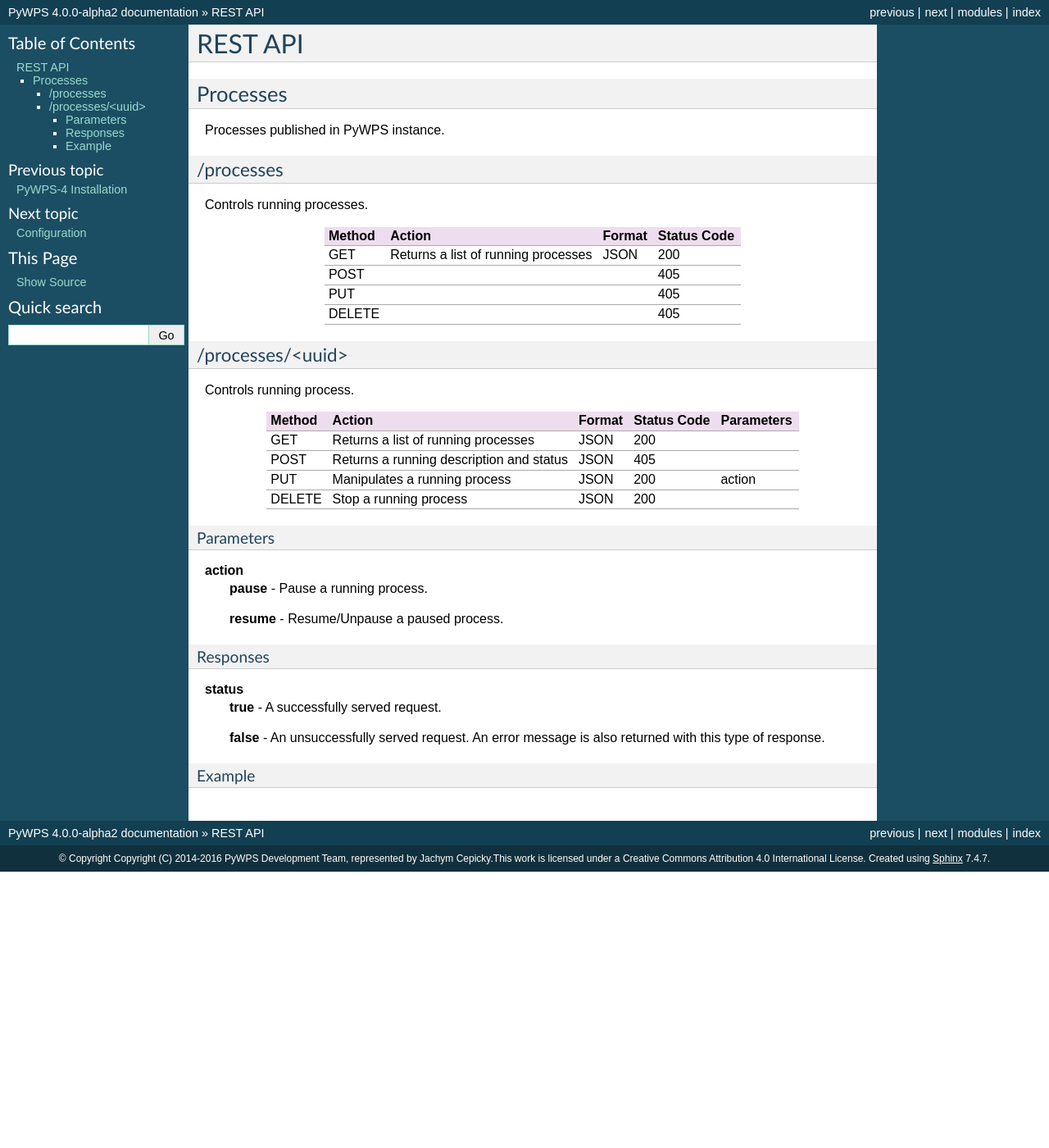
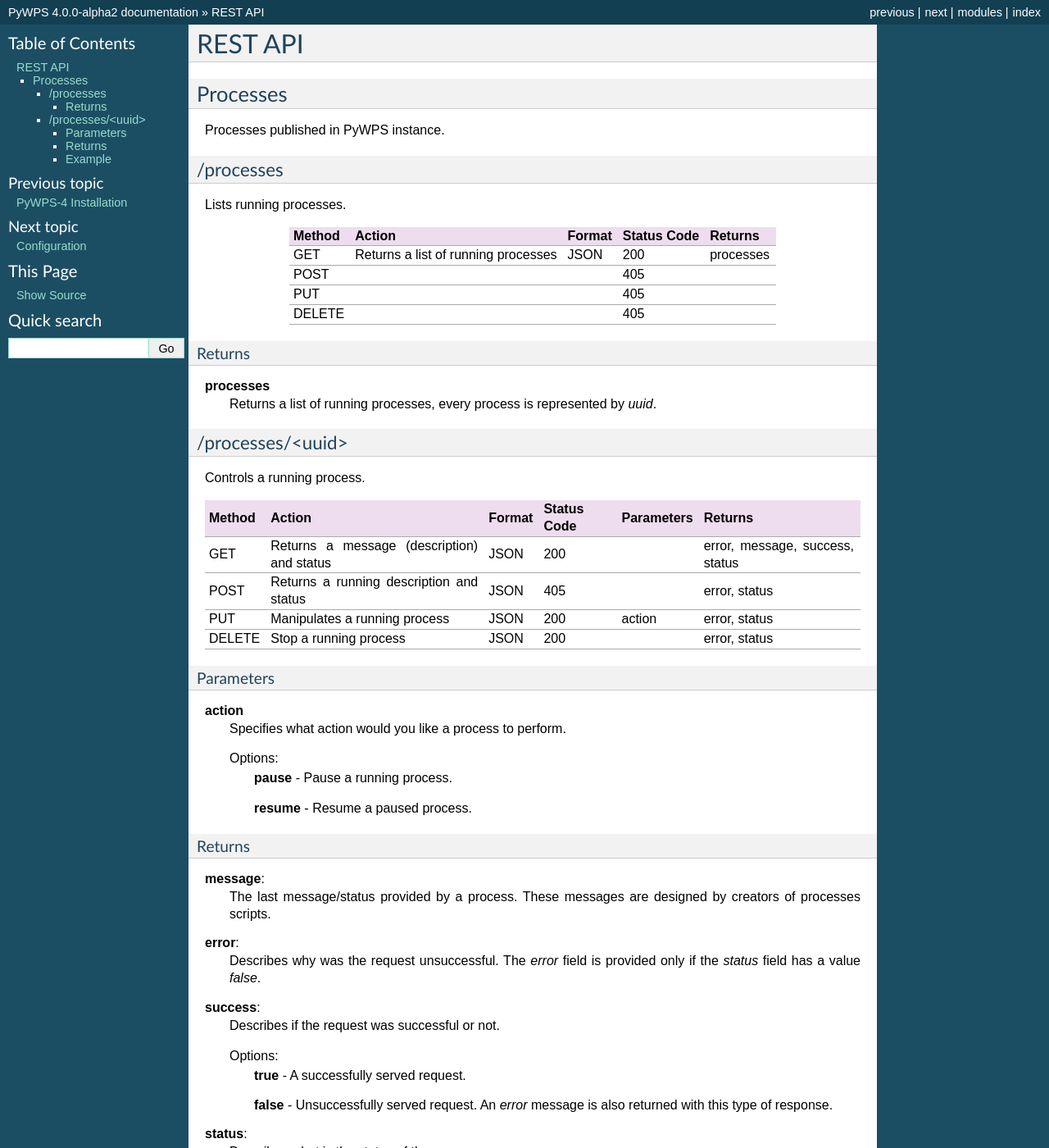
Before and after one commit to geopython/pywps, a Sphinx documentation site: the page built from docs/rest_api.rst, in a window 1280 px wide and 1400 px high. Shown: the whole window at 82% size. Built offline with Sphinx 7.4.7, drawn with Linux system fonts in a browser that asks for light colours; some of the changed text lies outside the part shown.

Commit message:
edited documentation about the rest api

```diff
--- a/docs/rest_api.rst
+++ b/docs/rest_api.rst
@@ -10,52 +10,89 @@
 /processes
 ----------
 
-Controls running processes.
+Lists running processes.
 
-+--------+-----------------------------------------+----------+--------------+
-| Method | Action                                  | Format   | Status Code  |
-+========+=========================================+==========+==============+
-| GET    | Returns a list of running processes     | JSON     | 200          |
-+--------+-----------------------------------------+----------+--------------+
-| POST   |                                         |          | 405          |
-+--------+-----------------------------------------+----------+--------------+
-| PUT    |                                         |          | 405          |
-+--------+-----------------------------------------+----------+--------------+
-| DELETE |                                         |          | 405          |
-+--------+-----------------------------------------+----------+--------------+
++--------+-----------------------------------------+----------+--------------+------------+
+| Method | Action                                  | Format   | Status Code  | Returns    |
++========+=========================================+==========+==============+============+
+| GET    | Returns a list of running processes     | JSON     | 200          | processes  |
++--------+-----------------------------------------+----------+--------------+------------+
+| POST   |                                         |          | 405          |            |
++--------+-----------------------------------------+----------+--------------+------------+
+| PUT    |                                         |          | 405          |            |
++--------+-----------------------------------------+----------+--------------+------------+
+| DELETE |                                         |          | 405          |            |
++--------+-----------------------------------------+----------+--------------+------------+
+
+Returns
+~~~~~~~
+
+**processes**
+    Returns a list of running processes, every process is represented by *uuid*.
+
 
 /processes/<uuid>
 -----------------
 
-Controls running process.
+Controls a running process.
 
-+--------+------------------------------------------+----------+--------------+------------+
-| Method | Action                                   | Format   | Status Code  | Parameters |
-+========+==========================================+==========+==============+============+
-| GET    | Returns a list of running processes      | JSON     | 200          |            |
-+--------+------------------------------------------+----------+--------------+------------+
-| POST   | Returns a running description and status | JSON     | 405          |            |
-+--------+------------------------------------------+----------+--------------+------------+
-| PUT    | Manipulates a running process            | JSON     | 200          | action     |
-+--------+------------------------------------------+----------+--------------+------------+
-| DELETE | Stop a running process                   | JSON     | 200          |            |
-+--------+------------------------------------------+----------+--------------+------------+
++--------+--------------------------------------------+----------+--------------+------------+---------------------------------+
+| Method | Action                                     | Format   | Status Code  | Parameters | Returns                         |
++========+============================================+==========+==============+============+=================================+
+| GET    | Returns a message (description) and status | JSON     | 200          |            | error, message, success, status |
++--------+--------------------------------------------+----------+--------------+------------+---------------------------------+
+| POST   | Returns a running description and status   | JSON     | 405          |            | error, status                   |
++--------+--------------------------------------------+----------+--------------+------------+---------------------------------+
+| PUT    | Manipulates a running process              | JSON     | 200          | action     | error, status                   |
++--------+--------------------------------------------+----------+--------------+------------+---------------------------------+
+| DELETE | Stop a running process                     | JSON     | 200          |            | error, status                   |
++--------+--------------------------------------------+----------+--------------+------------+---------------------------------+
 
 Parameters
 ~~~~~~~~~~
 
 **action**
-    **pause** - Pause a running process.
+    Specifies what action would you like a process to perform.
 
-    **resume** - Resume/Unpause a paused process.
+    Options:
+        **pause** - Pause a running process.
 
-Responses
-~~~~~~~~~
+        **resume** - Resume a paused process.
 
-**status**
-    **true** - A successfully served request.
+Returns
+~~~~~~~
 
-    **false** - An unsuccessfully served request. An error message is also returned with this type of response.
+**message**:
+    The last message/status provided by a process. These messages are designed by creators of processes scripts.
+
+**error**:
+    Describes why was the request unsuccessful. The *error* field is provided only if the *status* field has a value *false*.
+
+**success**:
+    Describes if the request was successful or not.
+
+    Options:
+        **true** - A successfully served request.
+
+        **false** - Unsuccessfully served request. An *error* message is also returned with this type of response.
+
+**status**:
+    Describes what is the status of the process.
+
+    Options:
+        **0** - NO STATUS
+
+        **1** - STORE STATUS
+
+        **2** - STORE AND UPDATE STATUS
+
+        **3** - DONE STATUS
+
+        **4** - PAUSED STATUS
+
+        **5** - STOPPED STATUS
 
 Example
 ~~~~~~~
+
+*http://localhost/wps/processes/slakdfj-234-ASDF-234* with PUT request ``{"action": "pause"}`` returns ``{"success": "true"}``
```
